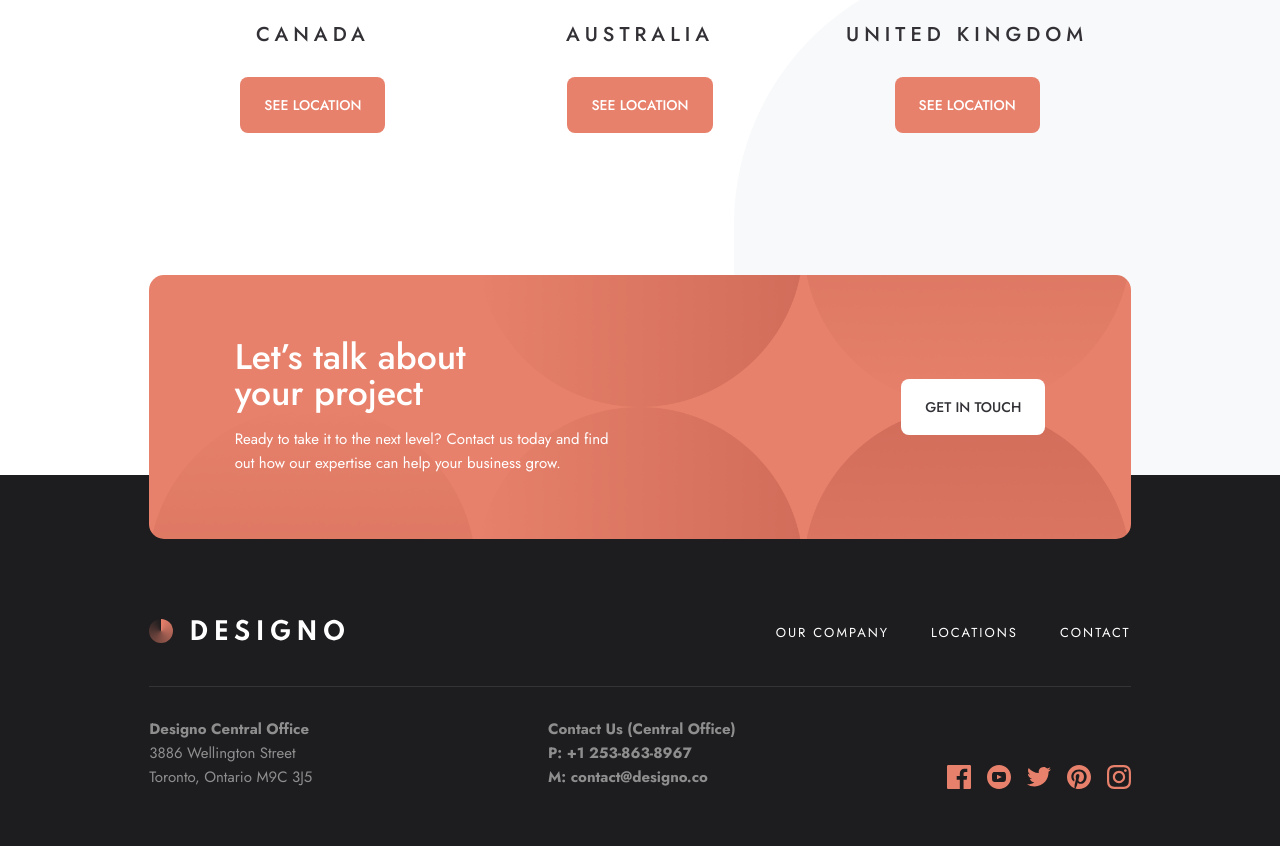
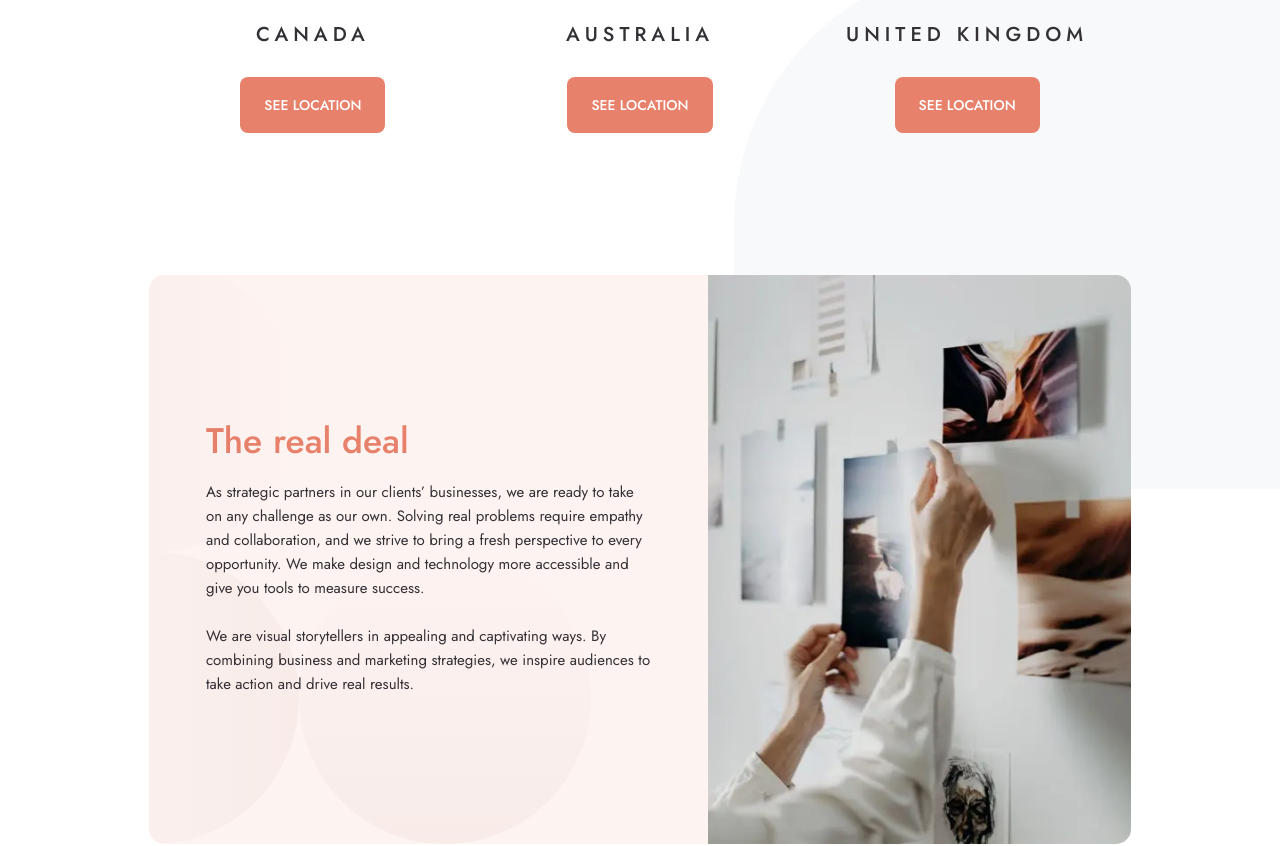
Before and after one commit to Iykekelvins/designo, a Next.js app: page /our-company in a window 1280 px wide. Shown: the part 1620-2466 px from the top of the page. Built offline with nearby package versions, Linux system fonts and the light colour scheme.

Commit message:
feat: add the real deal section to our company page

```diff
--- a/_pages/our-company/index.tsx
+++ b/_pages/our-company/index.tsx
@@ -1,6 +1,7 @@
 import Hero from './hero';
 import WorldClassTalent from './world-class-talent';
 import Locations from '@/shared/locations';
+import RealDeal from './real-deal';
 
 const OurCompany = () => {
 	return (
@@ -8,6 +9,7 @@ const OurCompany = () => {
 			<Hero />
 			<WorldClassTalent />
 			<Locations page='ab' />
+			<RealDeal />
 		</div>
 	);
 };
--- /dev/null
+++ b/_pages/our-company/real-deal.tsx
@@ -0,0 +1,128 @@
+import Image from 'next/image';
+
+export default function RealDeal() {
+	return (
+		<section className='pt-[max(10rem,120px)] -mx-gutter sm:mx-0'>
+			<div
+				className='flex justify-between bg-[#FDF3F0] sm:rounded-15
+        overflow-hidden flex-col-reverse des:flex-row'>
+				<div
+					className='flex items-center justify-center flex-1 relative
+        py-[max(80px,5rem)] sm:py-[max(4.25rem,68px)] des:py-0
+        text-center des:text-left px-gutter sm:px-0
+        '>
+					<div>
+						<h2 className='text-peach text-40 font-medium'>The real deal</h2>
+						<p
+							className='pt-[max(1.5rem,20px)] text-16 leading-[1.6]
+              max-w-[max(27.813rem,445px)] sm:max-w-[max(572px)]
+              des:max-w-[max(27.813rem,445px)]
+              '>
+							As strategic partners in our clients’ businesses, we are ready to take
+							on any challenge as our own. Solving real problems require empathy and
+							collaboration, and we strive to bring a fresh perspective to every
+							opportunity. We make design and technology more accessible and give you
+							tools to measure success.
+							<br /> <br /> We are visual storytellers in appealing and captivating
+							ways. By combining business and marketing strategies, we inspire
+							audiences to take action and drive real results.
+						</p>
+					</div>
+					<svg
+						width='584'
+						height='584'
+						viewBox='0 0 584 584'
+						fill='none'
+						xmlns='http://www.w3.org/2000/svg'
+						className='absolute bottom-0 des:-left-[max(10rem,120px)]'>
+						<g clipPath='url(#clip0_0_9053)'>
+							<circle
+								opacity='0.06'
+								cx='146'
+								cy='146'
+								r='146'
+								transform='matrix(1 0 0 -1 0 584)'
+								fill='url(#paint0_linear_0_9053)'
+							/>
+							<circle
+								opacity='0.06'
+								cx='146'
+								cy='146'
+								r='146'
+								transform='matrix(-1 0 0 1 292 0)'
+								fill='url(#paint1_linear_0_9053)'
+							/>
+							<circle
+								opacity='0.06'
+								cx='146'
+								cy='146'
+								r='146'
+								transform='matrix(0 1 1 0 292 292)'
+								fill='url(#paint2_linear_0_9053)'
+							/>
+						</g>
+						<defs>
+							<linearGradient
+								id='paint0_linear_0_9053'
+								x1='0'
+								y1='292'
+								x2='292'
+								y2='292'
+								gradientUnits='userSpaceOnUse'>
+								<stop stopColor='#5D0202' stopOpacity='0.01' />
+								<stop offset='1' stopColor='#5D0202' stopOpacity='0.497569' />
+							</linearGradient>
+							<linearGradient
+								id='paint1_linear_0_9053'
+								x1='0'
+								y1='292'
+								x2='292'
+								y2='292'
+								gradientUnits='userSpaceOnUse'>
+								<stop stopColor='#5D0202' stopOpacity='0.01' />
+								<stop offset='1' stopColor='#5D0202' stopOpacity='0.497569' />
+							</linearGradient>
+							<linearGradient
+								id='paint2_linear_0_9053'
+								x1='0'
+								y1='292'
+								x2='292'
+								y2='292'
+								gradientUnits='userSpaceOnUse'>
+								<stop stopColor='#5D0202' stopOpacity='0.01' />
+								<stop offset='1' stopColor='#5D0202' stopOpacity='0.497569' />
+							</linearGradient>
+							<clipPath id='clip0_0_9053'>
+								<rect width='584' height='584' fill='white' />
+							</clipPath>
+						</defs>
+					</svg>
+				</div>
+
+				<figure>
+					<Image
+						src='/images/about/image-real-deal.webp'
+						width={476}
+						height={640}
+						alt='person sticking pictures to a wall'
+						className='des:w-119 object-cover max-des:hidden'
+					/>
+					<Image
+						src='/images/about/image-real-deal-tab.webp'
+						width={476}
+						height={320}
+						alt='person sticking pictures to a wall'
+						className='object-cover w-full max-sm:hidden des:hidden'
+					/>
+					<Image
+						src='/images/about/image-real-deal-mobile.webp'
+						width={476}
+						height={320}
+						alt='person sticking pictures to a wall'
+						className='object-cover w-full sm:hidden'
+					/>
+				</figure>
+			</div>
+		</section>
+	);
+}
```
Also changed, not shown: public/images/about/image-real-deal-mobile.webp (added), public/images/about/image-real-deal-tab.webp (added).
